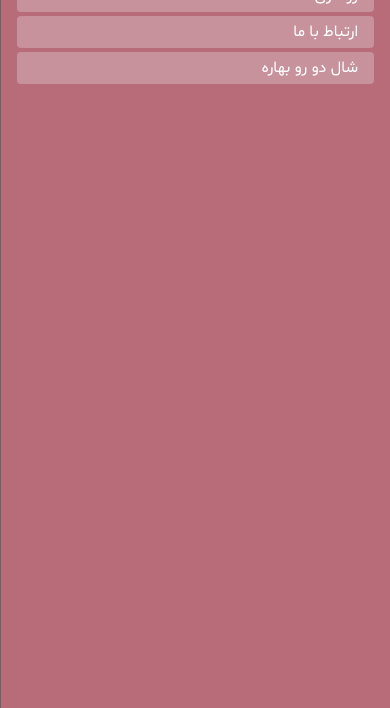
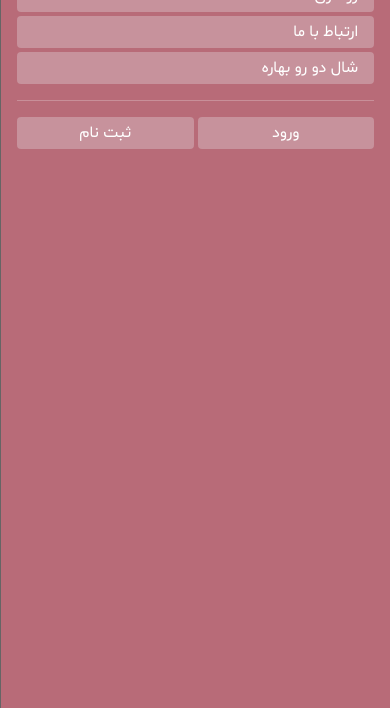
Before and after one commit to alirezakasirzare/store, a website: page index.html in a window 390 px wide. Both pictures are taken after a click on the link 357 px from the left and 90 px from the top of the page. Shown: the part 136-844 px from the top of the page. Drawn offline with nearby package versions, Linux system fonts and the light colour scheme.

Commit message:
add mobile list login menu

```diff
--- a/index.html
+++ b/index.html
@@ -172,12 +172,23 @@
         ></button>
       </div>
       <div class="offcanvas-body">
+        <!-- menu -->
         <ul class="mobile-menu__list">
           <li><a href="#" class="mobile-menu__list__link">شال</a></li>
           <li><a href="#" class="mobile-menu__list__link">روسری</a></li>
           <li><a href="#" class="mobile-menu__list__link">ارتباط با ما</a></li>
           <li>
             <a href="#" class="mobile-menu__list__link">شال دو رو بهاره</a>
+          </li>
+        </ul>
+        <!-- login -->
+        <hr />
+        <ul class="mobile-menu__list mobile-menu__list--login">
+          <li class="mobile-menu__list__item">
+            <a href="#" class="mobile-menu__list__link">ورود</a>
+          </li>
+          <li class="mobile-menu__list__item">
+            <a href="#" class="mobile-menu__list__link">ثبت نام</a>
           </li>
         </ul>
       </div>
--- a/sass/style.scss
+++ b/sass/style.scss
@@ -194,14 +194,13 @@
     @extend .w-100;
     @extend .p-0;
     @extend .gap-1;
-    display: flex;
-    flex-direction: column;
+    @extend .d-flex;
+    @extend .flex-column;
 
     &__link {
       @extend .w-100;
       @extend .d-block;
       @extend .rounded;
-      // @extend .mb-1;
       @extend .py-1;
       color: $white !important;
       @extend .px-3;
@@ -214,4 +213,18 @@
       }
     }
   }
+
+  .mobile-menu__list.mobile-menu__list--login {
+    // @extend .bg-primary;
+    @extend .flex-row;
+    .mobile-menu__list__item {
+      @extend .w-50;
+
+      .mobile-menu__list__link {
+        // @extend .w-50;
+        @extend .text-center;
+        // width: 50% !important;
+      }
+    }
+  }
 }
```
Also changed, not shown: css/style.css.
